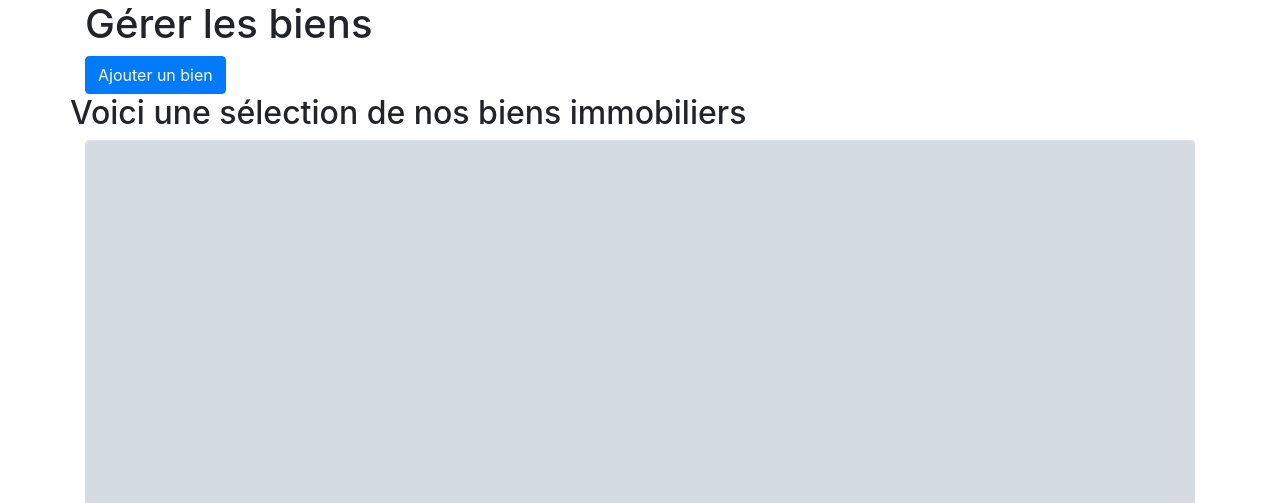
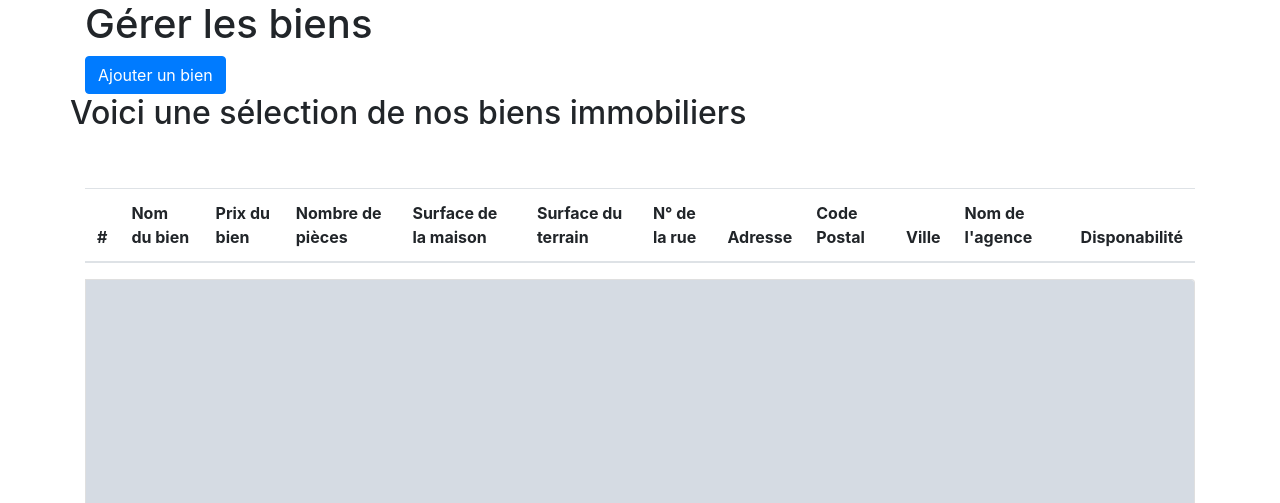
Before and after one commit to Willremi/Groupe6, a PHP site: page /src/views/gererMesBiens.php in a window 1280 px wide. Shown: the part 56-559 px from the top of the page. Run offline with PHP 8.4, Linux system fonts and the light colour scheme; tables that the repository leaves empty hold one stand-in row (values such as "Sample post"); grey boxes marked "Sample" are stand-in pictures; lists and menus that the app fills with data are empty; some libraries are stand-ins or nearby versions.

Commit message:
maj gererMesBiens.php

```diff
--- a/PHP/projetImmo/src/views/gererMesBiens.php
+++ b/PHP/projetImmo/src/views/gererMesBiens.php
@@ -8,7 +8,7 @@ head();
 
 $db = connect();
 
-$sqlSelect = "SELECT * FROM maison LIMIT 3";
+$sqlSelect = "SELECT * FROM maison INNER JOIN agence ON agence.idAgence = maison.agence_idAgence INNER JOIN type ON type.idType = maison.type_idType";
 $reqSelect = $db->prepare($sqlSelect);
 $reqSelect->execute();
 
@@ -40,9 +40,32 @@ while ($data = $reqSelect->fetchObject()) {
     <div class="card-group">
         <?php
             foreach ($listeMaison as $maison) {
-                # code...
+
 
         ?>
+
+
+        <table class="table mt-5">
+            <thead>
+            <tr>
+                <th scope="col">#</th>
+                <th scope="col">Nom du bien</th>
+                <th scope="col">Prix du bien</th>
+                <th scope="col">Nombre de pièces</th>
+                <th scope="col">Surface de la maison</th>
+                <th scope="col">Surface du terrain</th>
+                <th scope="col">N° de la rue</th>
+                <th scope="col">Adresse</th>
+                <th scope="col">Code Postal</th>
+                <th scope="col">Ville</th>
+                <th scope="col">Nom de l'agence</th>
+                <th scope="col">Disponabilité</th>
+            </tr>
+            </thead>
+            <tbody>
+
+            </tbody>
+        </table>
 
         <div class="card">
             <img class="card-img-top" src="../../public/img/<?= $maison->photoMaison ?>" alt="Card image cap">
--- a/PHP/projetImmo/src/views/location.php
+++ b/PHP/projetImmo/src/views/location.php
@@ -18,7 +18,8 @@ while ($data = $reqSelect->fetchObject()) {
     array_push($listeMaison, $data);
 }
 ?>
-
+    <a href="gererMesBiens.php"><button type="button" class="btn btn-primary">Gérer les biens</button></a>
+</form>
     <div class="row">
         <h1>Voici une sélection de nos biens immobiliers </h1>
     </div>
```
Also changed, not shown: PHP/projetImmo/src/views/addMaison.php (+31 -3 lines).
